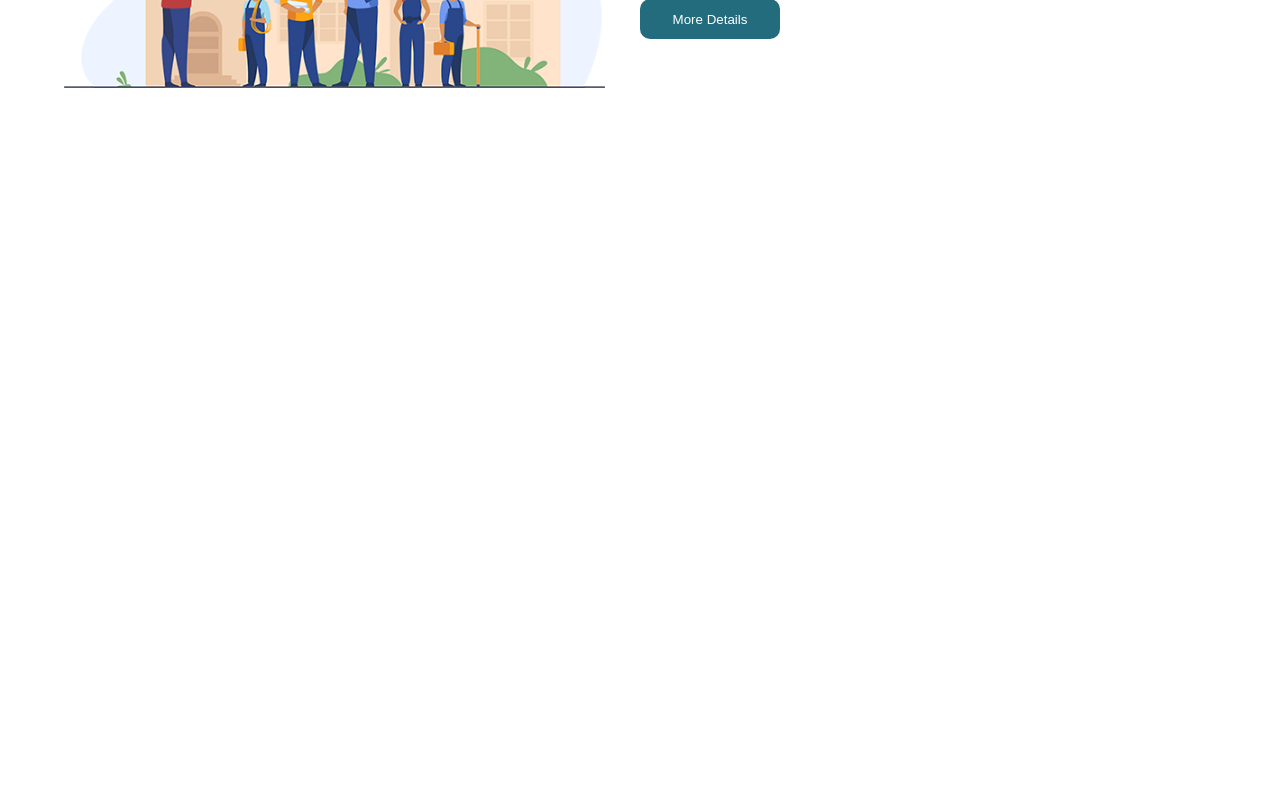
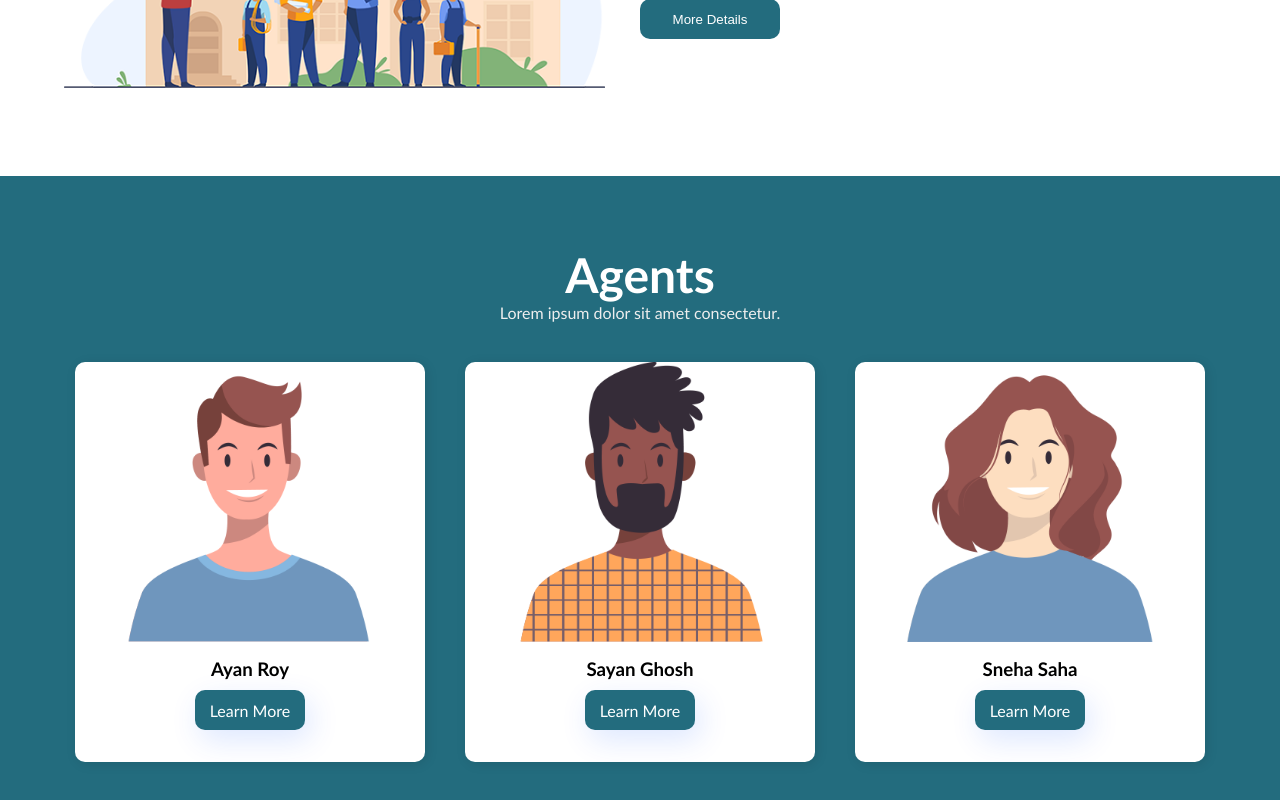
Before and after one commit to srikavya12-Kavs/realestate, a React (Create React App) app: page / in a window 1280 px wide. Shown: the part 1379-2179 px from the top of the page. Before the commit the page ends 1555 px from the top, so only its background shows below. Built offline with nearby package versions, Linux system fonts and the light colour scheme.

Commit message:
agents section

```diff
--- a/src/App.js
+++ b/src/App.js
@@ -1,5 +1,6 @@
 import React from 'react'
 import About from './components/About'
+import Agents from './components/Agents'
 import Header from './components/Header'
 import HowItWorks from './components/HowItWorks'
 import './styles/app.scss'
@@ -10,6 +11,7 @@ const App = () => {
             <Header />
             <HowItWorks />
             <About />
+            <Agents />
         </div>
     )
 }
--- /dev/null
+++ b/src/components/AgentBox.js
@@ -0,0 +1,17 @@
+import React from 'react'
+
+const AgentBox = ({ image, title }) => {
+    return (
+        <div className="agentbox">
+            <div className="agentbox-img">
+                <img src={image} alt={title} />
+            </div>
+            <div className="agentbox-text">
+                <h3>{title}</h3>
+                <a href="/" className="agent-btn">Learn More</a>
+            </div>
+        </div>
+    )
+}
+
+export default AgentBox
--- /dev/null
+++ b/src/components/Agents.js
@@ -0,0 +1,23 @@
+import React from 'react'
+import AgentBox from './AgentBox'
+import agent1 from '../assets/s1.png'
+import agent2 from '../assets/s2.png'
+import agent3 from '../assets/s3.png'
+
+const Agents = () => {
+    return (
+        <div className="agent">
+            <div className="agent-heading">
+                <h1>Agents</h1>
+                <p>Lorem ipsum dolor sit amet consectetur.</p>
+            </div>
+            <div className="agent-container">
+                <AgentBox image={agent1} title="Ayan Roy" />
+                <AgentBox image={agent2} title="Sayan Ghosh" />
+                <AgentBox image={agent3} title="Sneha Saha" />
+            </div>
+        </div>
+    )
+}
+
+export default Agents
--- /dev/null
+++ b/src/styles/_agent.scss
@@ -0,0 +1,47 @@
+.agent{
+    width:100%;
+    // height:110vh;
+    box-sizing: border-box;
+    font-family: calibri;
+    display: flex;
+    flex-direction: column;
+    align-items: center;
+    justify-content: center;
+    padding-top: 50px ;
+    padding-bottom: 50px ;
+    background: #236c7e;
+
+    @media(max-width:1190px){
+        height:auto;
+    }
+
+    .agent-heading{
+        text-align: center;
+        margin: 20px 0px;
+
+        h1{
+            color:#ffffff;
+            font-size: 3rem;
+            margin: 0px;
+            padding: 0px;
+        }
+
+        p{
+            color:rgb(238, 238, 238);
+            font-size: 1rem;
+            margin: 0px;
+            padding: 0px;
+        }
+    }
+
+    .agent-container{
+        display: flex;
+        justify-content: center;
+        align-content: center;
+        width: 100%;
+
+        @media(max-width:1190px){
+            flex-wrap: wrap;
+        }
+    }
+}
--- /dev/null
+++ b/src/styles/_agentbox.scss
@@ -0,0 +1,64 @@
+.agentbox{
+    background-color: #ffffff;
+    width:350px;
+    height: 400px;
+    margin: 20px;
+    border-radius: 10px;
+    overflow: hidden;
+    box-shadow: 2px 2px 12px rgba(0,0,0,0.1);
+    position: relative;
+
+    @media(max-width:1190px){
+        flex-grow: 1;
+    }
+
+    .agentbox-img {
+        width: 100%;
+        height: 70%;
+
+        img{
+            width:100%;
+            height: 100%;
+            object-fit: contain;
+        }
+    }
+
+    .agentbox-text {
+        width: 100%;
+        height: 26%;
+        background-color:#ffffff;
+        display:flex;
+        justify-content: center;
+        align-items: center;
+        text-align: center;
+        flex-direction: column;
+
+        &:hover{
+            transform:translateY(-10px);
+            transition: all ease 0.3s;
+        }
+
+        h3 {
+            margin-bottom: 10px;
+        }
+    }
+
+    .agent-btn{
+        width:110px;
+        height: 40px;
+        display: flex;
+        justify-content: center;
+        align-items: center;
+        background-color: #236c7e;
+        box-shadow: 5px 10px 30px rgba(2, 82, 255, 0.137);
+        border-radius: 10px;
+        color:#ffffff;
+
+        &:hover{
+            background-color: #04afda;
+            transition: all ease 0.5s;
+            color: #ffffff;
+            box-shadow: 5px 0px 30px rgba(2, 154, 255, 0.39);
+        }
+    }
+}
--- a/src/styles/app.scss
+++ b/src/styles/app.scss
@@ -33,3 +33,5 @@ input{
 @import './howitworks';
 @import './header';
 @import './about';
+@import './agent';
+@import './agentbox';
```
